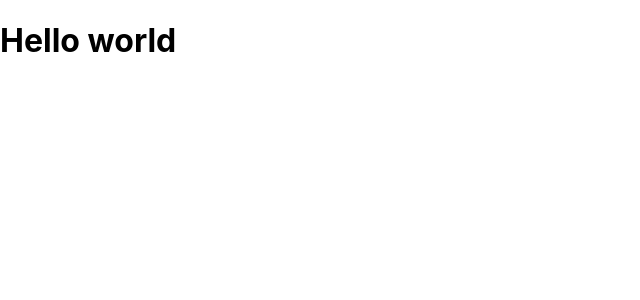
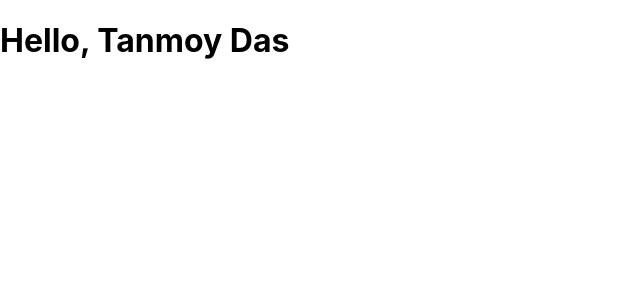
Before and after one commit to NoTanmoyNotFound/ReactJs, a React (Create React App) app: page / in a window 1280 px wide. Shown: the top 300 px of the page, without its empty margins (0-640 px from the left). Built offline with nearby package versions, Linux system fonts and the light colour scheme.

Commit message:
learning Jsx in React

```diff
--- a/src/App.js
+++ b/src/App.js
@@ -2,24 +2,23 @@ import logo from './logo.svg';
 import './App.css';
 
 function App() {
-  return (
-    <div className="App">
-      <header className="App-header">
-        <img src={logo} className="App-logo" alt="logo" />
-        <p>
-          Edit <code>src/App.js</code> and save to reload.
-        </p>
-        <a
-          className="App-link"
-          href="https://reactjs.org"
-          target="_blank"
-          rel="noopener noreferrer"
-        >
-          Learn React with Tanmoy
-        </a>
-      </header>
-    </div>
-  );
+  function formatUser(user){
+    return user.firstname + " " + user.lastname;
+  }
+
+  function getGreeting(user) {
+    if (user){
+      return <h1>Hello, {formatUser(user)}</h1>
+    }
+    return <h1>Hello, Stranger!!!</h1>
+  }
+
+  const user = {
+    firstname: "Tanmoy",
+    lastname: "Das",
+  };
+  // const element = <h1>Hello, World and welcome to ReactJs</h1>
+  return <div>{getGreeting(user)}</div>;
 }
 
 export default App;
--- a/src/index.js
+++ b/src/index.js
@@ -5,9 +5,9 @@ import App from './App';
 import reportWebVitals from './reportWebVitals';
 
 const root = ReactDOM.createRoot(document.getElementById('root'));
-root.render(<h1>Hello world</h1>);
+root.render(<App />);
 
-//hello world wala cherkhar kar raha hu
+
 // If you want to start measuring performance in your app, pass a function
 // to log results (for example: reportWebVitals(console.log))
 // or send to an analytics endpoint. Learn more: https://bit.ly/CRA-vitals
```
